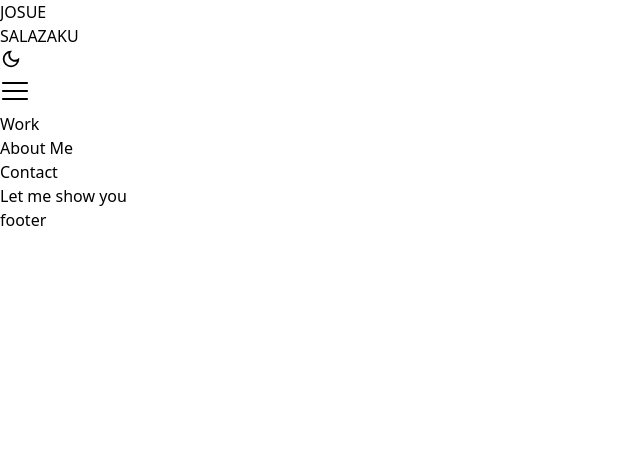
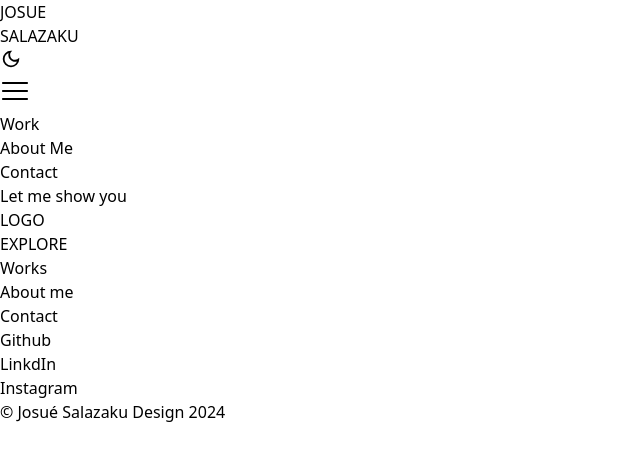
Before and after one commit to JosueSalazaku/portfolio-page, a React (Vite) app: page /#/Work in a window 1280 px wide. Shown: the top 460 px of the page, without its empty margins (0-640 px from the left). Built offline with nearby package versions, Linux system fonts and the light colour scheme.

Commit message:
Add about me title with showTitle effect

```diff
--- a/src/Components/Footer.jsx
+++ b/src/Components/Footer.jsx
@@ -1,8 +1,32 @@
+import { Link } from "react-router-dom"
+import About from "../Pages/About"
+import Works from "../Pages/Work"
+import Contact from "../Pages/Contact"
 
 function Footer() {
   return (
-    <footer className="h-28">
-        footer
+    <footer className="h-82 border p-20 end">
+      <div className="flex flex-col">
+        <div className="flex flex-row justify-start space-x-44">
+          <div>LOGO</div>
+          <div>
+            <p>EXPLORE</p>
+            <div className="flex flex-row space-x-20">
+              <ul>
+                <li><Link to={Works}>Works</Link></li>
+                <li><Link to={About}></Link>About me</li>
+                <li><Link to={Contact}></Link>Contact</li>
+              </ul>
+              <ul>
+                <li><a href="">Github</a></li>
+                <li><a href=""></a>LinkdIn</li>
+                <li><a href=""></a>Instagram</li>
+              </ul>
+            </div>
+          </div>
+        </div>
+        <div className="mt-20">© Josué Salazaku Design 2024</div>
+        </div>
     </footer>
   )
 }
--- a/src/Components/Navigation.jsx
+++ b/src/Components/Navigation.jsx
@@ -5,6 +5,7 @@ import { RxHamburgerMenu } from "react-icons/rx";
 import { RxCross1 } from "react-icons/rx";
 import { useState } from "react";
 
+// eslint-disable-next-line react/prop-types
 function Navigation({ darkMode, toggleDarkMode }) {
   const [isOpen, setIsOpen] = useState(false);
 
@@ -42,6 +43,7 @@ function Navigation({ darkMode, toggleDarkMode }) {
               <RxHamburgerMenu style={{ fontSize: "30px" }} />
             )}
           </button>
+
         </section>
         {/* Conditionally render navigation links based on screen size */}
         <ul className="flex-col justify-start items-end gap-2 font-medium text-xl hidden lg:flex">
@@ -56,6 +58,7 @@ function Navigation({ darkMode, toggleDarkMode }) {
           </li>
         </ul>
       </div>
+
       {/* Overlay menu for mobile */}
       {isOpen && (
   <div
@@ -67,7 +70,7 @@ function Navigation({ darkMode, toggleDarkMode }) {
     onClick={closeMenu}
   >
     <div className="flex h-full justify-center items-center">
-      <ul className="flex-col justify-start space-y-20 font-extrabold text-7xl text-center">
+      <ul className="flex-col justify-start space-y-20 font-bold text-7xl text-center">
         <li className="hover:text-neutral-400 hover:delay-75">
           <Link to="/Work">Work</Link>
         </li>
--- a/src/Pages/About.jsx
+++ b/src/Pages/About.jsx
@@ -1,8 +1,21 @@
+import { useEffect, useState } from "react";
 
 function About() {
+  const [showTitle, setShowTitle] = useState(false);
+
+  useEffect(() => {
+    const timeout = setTimeout(() => {
+      setShowTitle(true);
+    }, 100);
+
+    return () => clearTimeout(timeout);
+  }, []);
+
   return (
-    <div>About</div>
-  )
+    <main className="flex flex-row justify-center items-center scroll-smooth">
+      <h1 className={`text-8xl py-32 transition-opacity duration-1000 ease-in-out md:text-9xl md: text-center ${showTitle ? "opacity-100" : "opacity-0"}`}>A little about me </h1>
+    </main>
+  );
 }
 
-export default About
+export default About;
```
